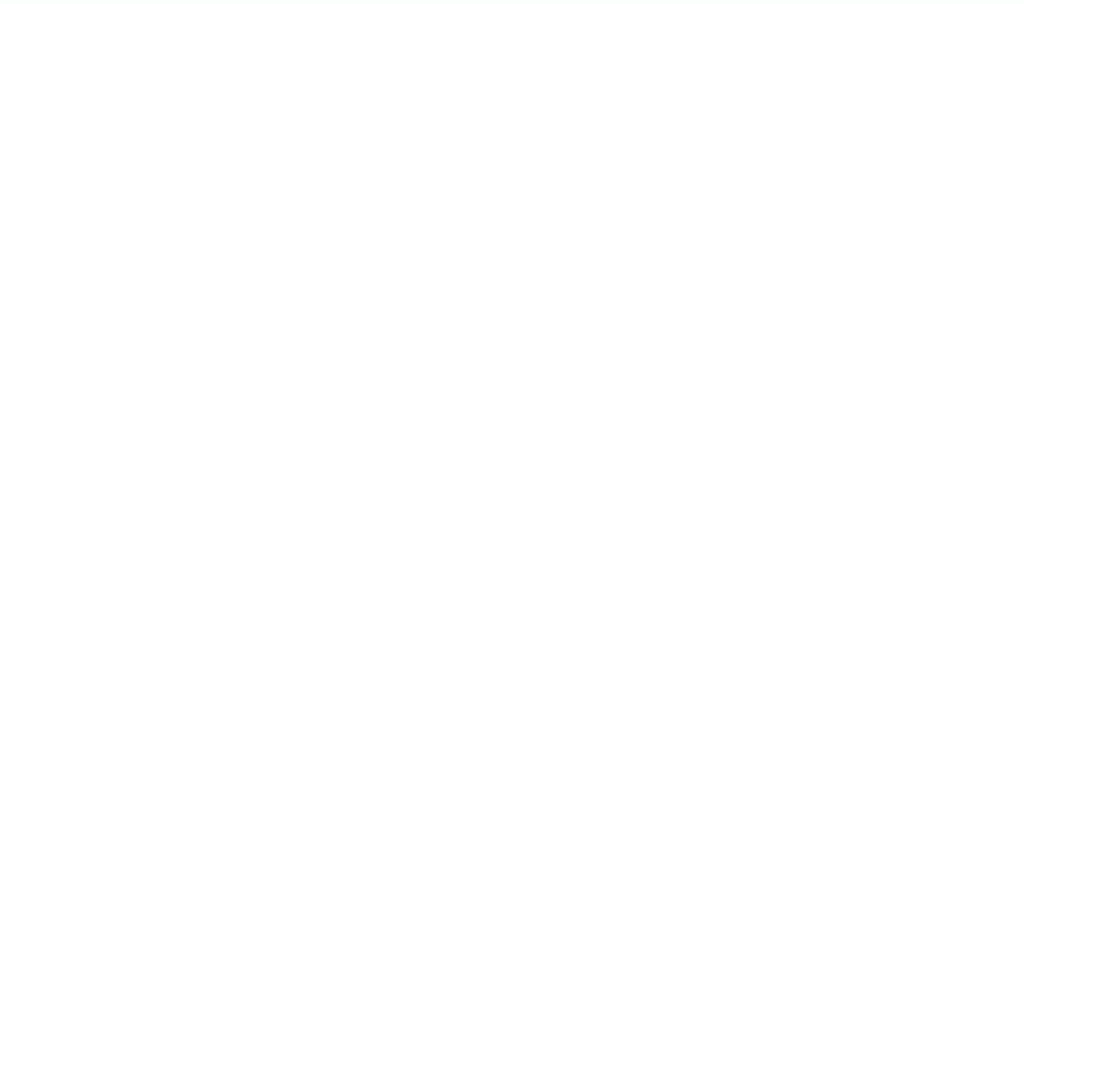
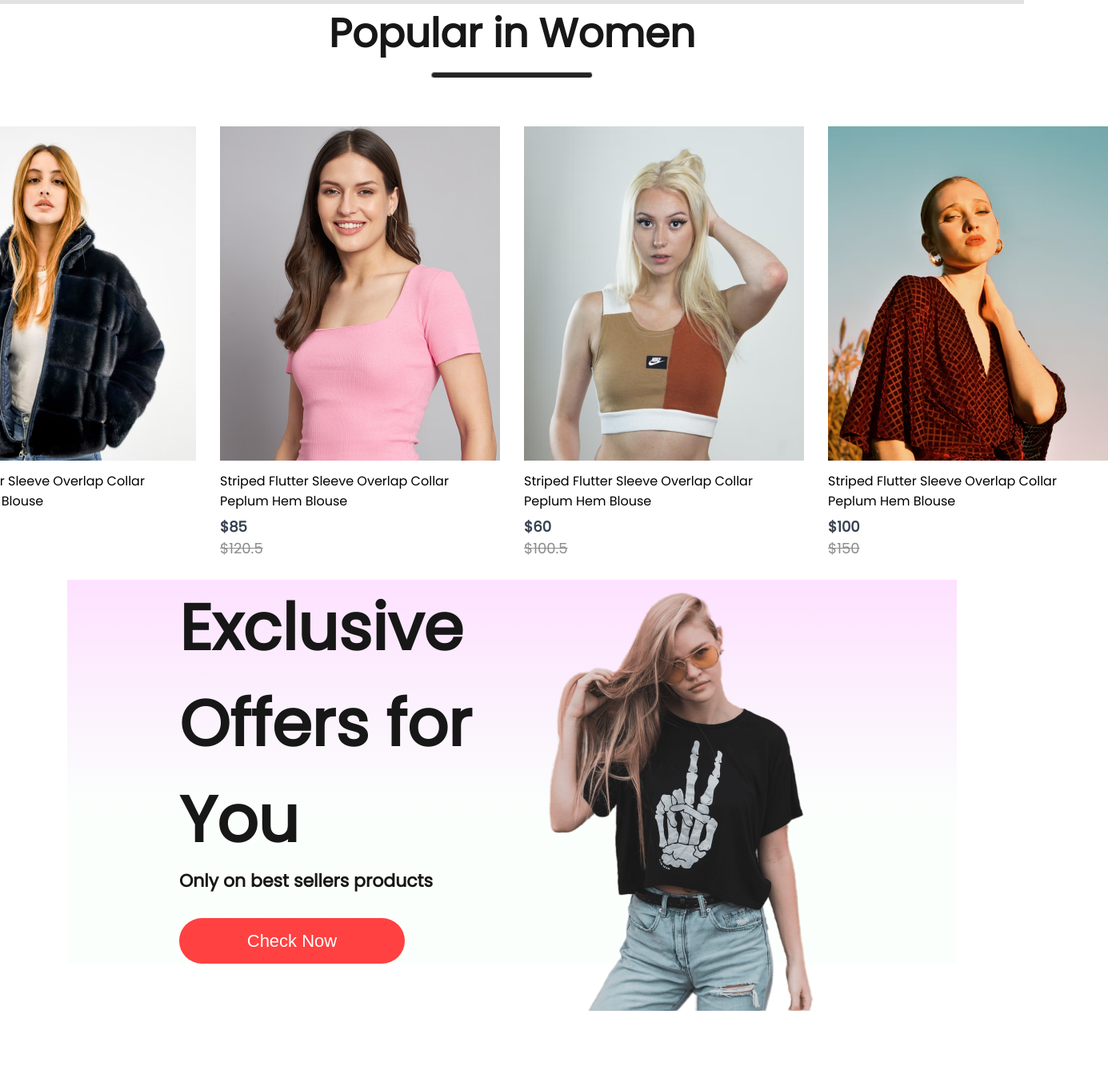
Before and after one commit to abdullah-nadeem-lodhi/TrueFit-Ecommerce-Website, a React (Vite) app in the folder Front End/Ecommerce Website/: page / in a window 1280 px wide. Shown: the part 872-2205 px from the top of the page at 80% size, 1385 px wide, since content can reach past the window. Before the commit the page ends 898 px from the top, so only its background shows below. Built offline with nearby package versions, Linux system fonts and the light colour scheme.

Commit message:
NewsLetter, NewColl, Offer, Popular sections done and successfully imported into the Shop. Next Step is to make Footer.

```diff
--- a/Front End/Ecommerce Website/src/Components/Hero/Hero.css
+++ b/Front End/Ecommerce Website/src/Components/Hero/Hero.css
@@ -1,7 +1,7 @@
 .hero
 {
     height: 100vh;
-    background: linear-gradient(180deg, #fde1ff 0%, #e1ffea22 60%);
+    background: linear-gradient(180deg, #fde1ff 0%, #1a201c22 60%);
     display: flex;
 }
 
--- /dev/null
+++ b/Front End/Ecommerce Website/src/Components/Items/Items.css
@@ -0,0 +1,30 @@
+.item{
+    width: 350px;
+}
+
+.item p{
+    margin: 6px 0px;
+}
+
+.item-prices{
+    display: flex;
+    gap: 20px;
+}
+
+.item-price-new{
+    color: #374151;
+    font-size: 18px;
+    font-weight: 600;
+}
+
+.item-price-old{
+    color: #8c8c8c;
+    font-size: 18px;
+    font-weight: 500;
+    text-decoration: line-through;
+}
+
+.item:hover{
+    transform: scale(1.5);
+    transition: 0.6s ;
+}
--- /dev/null
+++ b/Front End/Ecommerce Website/src/Components/Items/Items.jsx
@@ -0,0 +1,17 @@
+import React from "react";
+import "./Items.css";
+
+const Items = (props) => {
+  return (
+    <div className="item">
+        <img src={props.image} alt={props.name} />
+        <p>{props.name}</p>
+        <div className="item-prices">
+
+        </div>
+        <div className="item-price-new">${props.new_price}</div>
+        <div className="item-price-old">${props.old_price}</div>
+    </div>
+  );
+}
+export default Items;
--- /dev/null
+++ b/Front End/Ecommerce Website/src/Components/NewCollections/NewCollections.css
@@ -0,0 +1,27 @@
+.new-collections{
+    display: flex;
+    flex-direction: column;
+    align-items: center;
+    gap: 10px;
+    margin-bottom: 100px;
+}
+
+.new-collections h1{
+    color: #171717;
+    font-size: 50px;
+    font-weight: 600;
+}
+
+.new-collections hr{
+    width: 200px;
+    height: 6px;
+    border-radius: 10px;
+    background: #252525;
+}
+
+.collections{
+    display: grid;
+    grid-template-columns: 1fr 1fr 1fr 1fr;
+    margin-top: 50px;
+    gap: 30px;
+}
--- /dev/null
+++ b/Front End/Ecommerce Website/src/Components/NewCollections/NewCollections.jsx
@@ -0,0 +1,20 @@
+import React from 'react'
+import './NewCollections.css'
+import new_collections from '../Assests/new_collections.js'
+import Item from '../Items/Items.jsx';
+
+const NewCollections = () => {
+  return (
+    <div className='new-collections'>
+        <h1>NEW COLLECTIONS</h1>
+        <hr />
+        <div className='collections'>
+            {new_collections.map((item, i)=>{
+            return <Item key={i} id={item.id} name={item.name} image={item.image} new_price={item.new_price} old_price={item.old_price} />
+        })}
+        </div>
+    </div>
+  )
+}
+
+export default NewCollections
--- /dev/null
+++ b/Front End/Ecommerce Website/src/Components/NewsLetter/NewsLetter.css
@@ -0,0 +1,56 @@
+.newsletter
+{
+    width: 65%;
+    height: 40vh;
+    display: flex;
+    align-items: center;
+    flex-direction: column;
+    justify-content: center;
+    margin: auto;
+    padding: 0 140px;
+    margin-bottom: 150px;
+    gap: 30px;
+    background: linear-gradient(180deg, #fde1ff 0%, #e1ffea22 60%);
+}
+
+.newsletter h1{
+    color: #454545;
+    font-size: 55px;
+    font-weight: 600;
+}
+
+.newsletter p{
+    color: #454545;
+    font-size: 20px;
+}
+
+.newsletter div{
+    display: flex;
+    align-items: center;
+    justify-content: space-between;
+    background: white;
+    width: 730px;
+    height: 70px;
+    border-radius: 80px;
+    border: 1px solid #e3e3e3;
+}
+
+.newsletter input{
+    width: 500px;
+    margin-left: 30px;
+    border: none;
+    outline: none;
+    color: #616161;
+    font-family: Poppins;
+    font-size: 16px;
+}
+
+.newsletter div button{
+    width: 210px;
+    height: 70px;
+    border-radius: 80px;
+    background: black;
+    color: white;
+    font-size: 16px;
+    cursor: pointer;
+}
--- /dev/null
+++ b/Front End/Ecommerce Website/src/Components/NewsLetter/NewsLetter.jsx
@@ -0,0 +1,18 @@
+import React from 'react'
+import "./NewsLetter.css"
+
+const NewsLetter = () => {
+  return (
+    <div className='newsletter'>
+      <h1>Get Exclusive Offers On Email</h1>
+      <p>Subscribe to our NewsLetter and stay updated</p>
+      <div>
+        <input type="email" placeholder='your email-id' />
+        <button>Subscribe</button>
+      </div>
+    </div>
+  )
+}
+
+
+export default NewsLetter
--- /dev/null
+++ b/Front End/Ecommerce Website/src/Components/Offers/Offers.css
@@ -0,0 +1,49 @@
+.offers{
+    width: 65%;
+    height: 60vh;
+    display: flex;
+    margin: auto;
+    padding: 0px 140px;
+    margin-bottom: 150px;
+    background: linear-gradient(180deg, #fde1ff 0%, #e1ffea22 60%);
+}
+
+.offers-left{
+    flex: 1;
+    display: flex;
+    flex-direction: column;
+    justify-content: center;
+}
+
+.offers-left h1{
+    color: #171717;
+    font-size: 80px;
+    font-weight: 600;
+}
+
+.offers-left p{
+    color: #171717;
+    font-size: 22px;
+    font-weight: 600;
+}
+
+.offers-left button{
+    width: 282px;
+    height: 70px;
+    border-radius: 35px;
+    background: #ff4141;
+    border: none;
+    color: white;
+    font-size: 22px;
+    font-weight: 500;
+    margin-top: 30px;
+    cursor: pointer;
+}
+
+.offers-right{
+    flex: 1;
+    display: flex;
+    align-items: center;
+    justify-content: flex-end;
+    padding-top: 50px;
+}
--- /dev/null
+++ b/Front End/Ecommerce Website/src/Components/Offers/Offers.jsx
@@ -0,0 +1,21 @@
+import React from 'react'
+import './Offers.css'
+import exclusive_image from "../Assests/exclusive_image.png"
+
+const Offers = () => {
+  return (
+    <div className='offers'>
+        <div className="offers-left">
+            <h1>Exclusive</h1>
+            <h1>Offers for You</h1>
+            <p>Only on best sellers products</p>
+            <button>Check Now</button>
+        </div>
+        <div className="offers-right">
+            <img src={exclusive_image} alt="" />
+        </div>
+    </div>
+  )
+}
+
+export default Offers
--- /dev/null
+++ b/Front End/Ecommerce Website/src/Components/Popular/Popular.css
@@ -0,0 +1,26 @@
+.popular{
+    display: flex;
+    flex-direction: column;
+    align-items: center;
+    gap: 10px;
+    height: 90vh;
+}
+
+.popular h1{
+    color: #171717;
+    font-size: 50px;
+    font-weight: 600;
+}
+
+.popular hr{
+    width: 200px;
+    height: 6px;
+    border-radius: 10px;
+    background: #252525;
+}
+
+.popular-item{
+    margin-top: 50px;
+    display: flex;
+    gap: 30px;
+}
--- /dev/null
+++ b/Front End/Ecommerce Website/src/Components/Popular/Popular.jsx
@@ -0,0 +1,20 @@
+import React from 'react'
+import "./Popular.css";
+import data_product from '../Assests/data.js';
+import Item from '../Items/Items.jsx';
+
+const Popular = () => {
+        return (
+    <div className="popular">
+            <h1>Popular in Women</h1>
+            <hr />
+      <div className="popular-item">
+        {data_product.map((item, i)=>{
+            return <Item key={i} id={item.id} name={item.name} image={item.image} new_price={item.new_price} old_price={item.old_price} />
+        })}
+      </div>
+    </div>
+  )
+}
+
+export default Popular
--- a/Front End/Ecommerce Website/src/Pages/Shop.jsx
+++ b/Front End/Ecommerce Website/src/Pages/Shop.jsx
@@ -1,10 +1,18 @@
 import React from 'react'
 import Hero from '../Components/Hero/Hero.jsx'
+import Popular from '../Components/Popular/Popular.jsx'
+import Offers from '../Components/Offers/Offers.jsx'
+import NewCollections from '../Components/NewCollections/NewCollections.jsx'
+import NewsLetter from '../Components/NewsLetter/NewsLetter.jsx'
 
 const Shop = () => {
     return(
         <>
             <Hero />
+            <Popular />
+            <Offers />
+            <NewCollections />
+            <NewsLetter />
         </>
     )
 }
```
